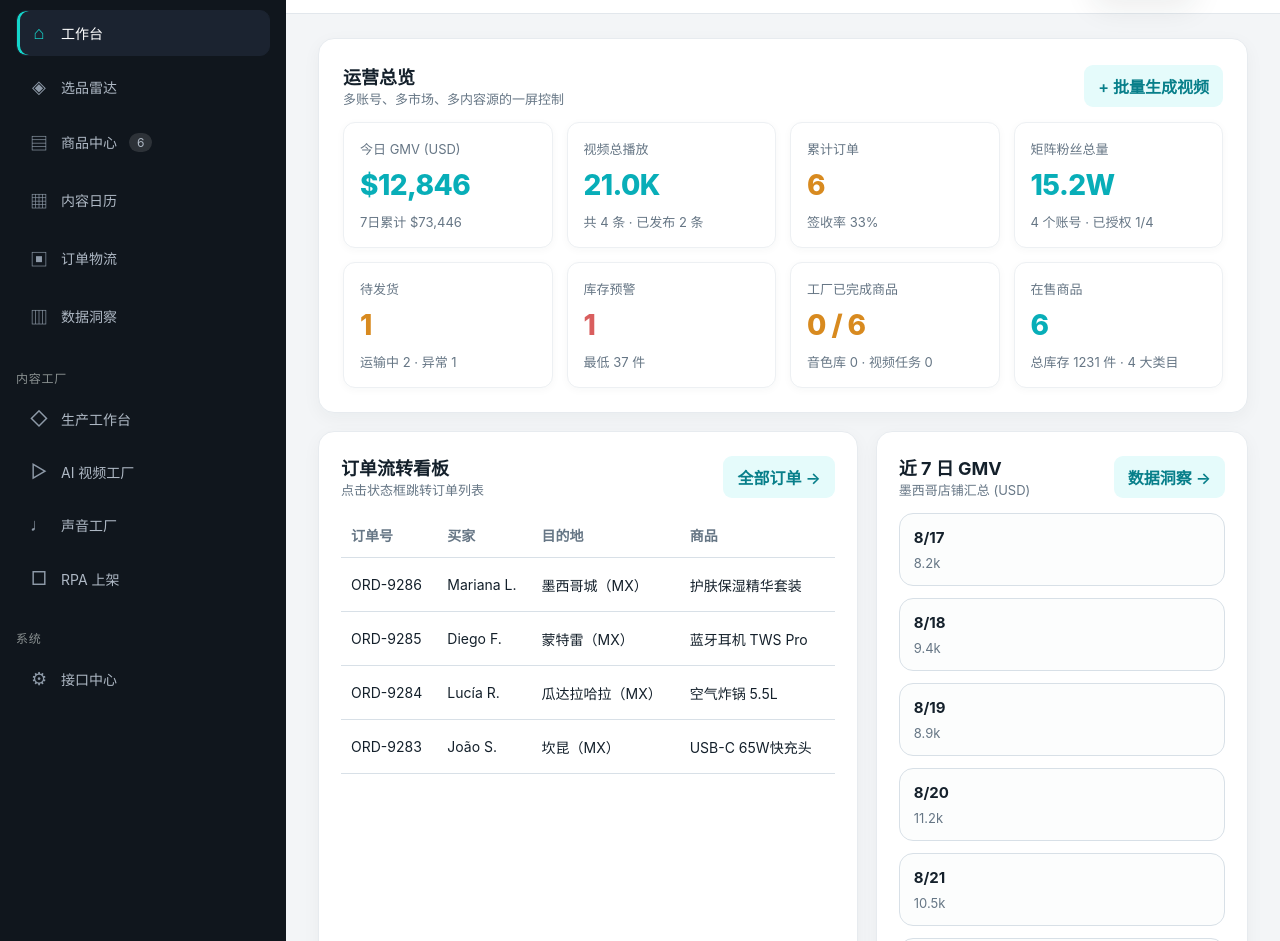
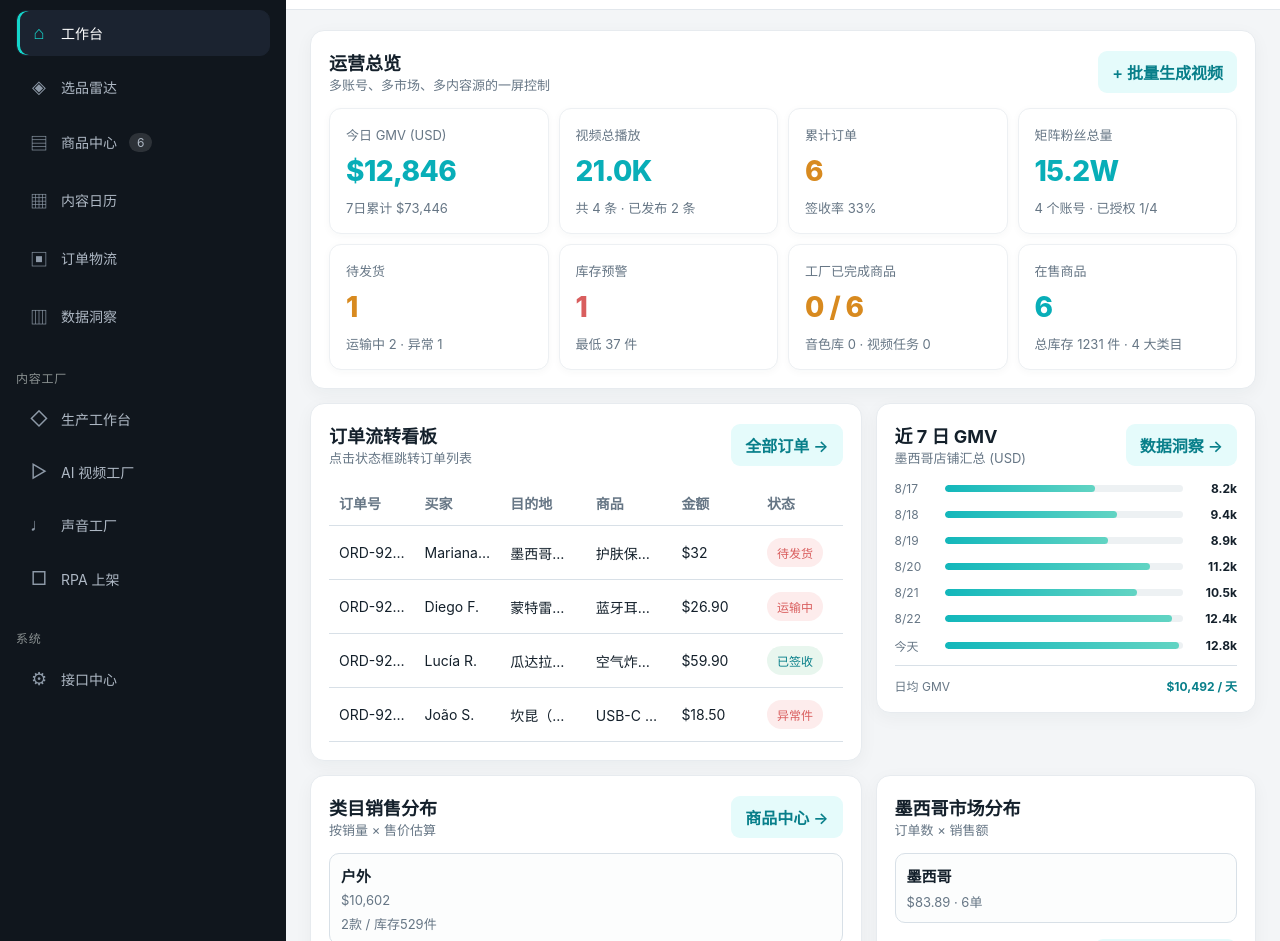
Before and after one commit to sacura243/latam-ecommerce-ai-platform, a plain HTML site: page index.html in a window 1280 px wide. Shown: the part 115-1056 px from the top of the page. Drawn offline with Linux system fonts and the light colour scheme.

Commit message:
fix dashboard density and responsive table layout

```diff
--- a/app.js
+++ b/app.js
@@ -103,7 +103,7 @@ function renderDashboard() {
     <section class="split">
       <div class="panel">
         <div class="panel-head"><div><div class="panel-title">订单流转看板</div><div class="panel-sub">点击状态框跳转订单列表</div></div><button class="inline-btn">全部订单 →</button></div>
-        <div class="table-wrap">
+        <div class="table-wrap compact-table">
           <table>
             <thead><tr><th>订单号</th><th>买家</th><th>目的地</th><th>商品</th><th>金额</th><th>状态</th></tr></thead>
             <tbody>
@@ -114,9 +114,9 @@ function renderDashboard() {
       </div>
       <div class="panel">
               <div class="panel-head"><div><div class="panel-title">近 7 日 GMV</div><div class="panel-sub">墨西哥店铺汇总 (USD)</div></div><button class="inline-btn">数据洞察 →</button></div>
-        <div class="cards">
-          ${d.gmv.map(([day,val]) => `<div class="content-card"><strong>${esc(day)}</strong><div class="meta">${esc(val)}</div></div>`).join('')}
-          <div class="content-card"><strong>日均 GMV</strong><div class="meta">$10,492 / 天</div></div>
+        <div class="gmv-list">
+          ${d.gmv.map(([day,val]) => `<div class="gmv-row"><span>${esc(day)}</span><div class="gmv-track"><i style="width:${Math.min(100, Number.parseFloat(val) / 13 * 100)}%"></i></div><strong>${esc(val)}</strong></div>`).join('')}
+          <div class="gmv-average"><span>日均 GMV</span><strong>$10,492 / 天</strong></div>
         </div>
       </div>
     </section>
--- a/styles.css
+++ b/styles.css
@@ -38,8 +38,8 @@ button { border: 0; cursor: pointer; }
 .accent-title { font-size: 13px; color: rgba(238,246,241,.72); margin-bottom: 12px; }
 .accent-row { display: flex; justify-content: space-between; color: #eef6f1; font-size: 13px; padding: 7px 0; }
 .connect-btn { width: 100%; color: #91a0ae; background: #202a36; border-radius: 8px; padding: 8px; font-size: 12px; text-align: left; }
-.workspace { padding: 0 32px 32px; overflow: hidden; }
-.topbar { display: flex; align-items: center; justify-content: space-between; gap: 16px; margin: 0 -32px 24px; padding: 16px 32px; background: #fff; border-bottom: 1px solid #e2e7ec; }
+.workspace { padding: 0 24px 28px; min-width: 0; overflow: hidden; }
+.topbar { display: flex; align-items: center; justify-content: space-between; gap: 16px; margin: 0 -24px 20px; padding: 14px 24px; background: #fff; border-bottom: 1px solid #e2e7ec; }
 .menu-btn { display: none; width: 44px; height: 44px; border-radius: 12px; background: var(--panel); box-shadow: var(--shadow); }
 .page-kicker { font-size: 12px; color: var(--muted); }
 .page-title { margin: 4px 0 0; font-size: 26px; line-height: 1.1; }
@@ -51,12 +51,12 @@ button { border: 0; cursor: pointer; }
 .dot { display: inline-block; width: 8px; height: 8px; border-radius: 50%; background: #10a681; margin-right: 5px; }
 .dot.warn { background: #eca728; }
 .avatar { width: 40px; height: 40px; border-radius: 50%; display: grid; place-items: center; background: linear-gradient(135deg, #2d3d4a, #617786); color: #fff; font-weight: 700; }
-.content { display: grid; gap: 18px; }
-.band { background: var(--panel); border: 1px solid #e7ebef; border-radius: 16px; box-shadow: 0 5px 18px rgba(34, 45, 56, .045); padding: 24px; }
+.content { display: grid; gap: 14px; min-width: 0; }
+.band { background: var(--panel); border: 1px solid #e7ebef; border-radius: 14px; box-shadow: 0 5px 18px rgba(34, 45, 56, .045); padding: 18px; min-width: 0; }
 .band-head { display: flex; align-items: center; justify-content: space-between; gap: 12px; margin-bottom: 14px; }
 .band-title { font-size: 18px; font-weight: 700; }
 .band-sub { color: var(--muted); font-size: 13px; }
-.grid-kpis { display: grid; grid-template-columns: repeat(4, minmax(0, 1fr)); gap: 14px; }
+.grid-kpis { display: grid; grid-template-columns: repeat(4, minmax(0, 1fr)); gap: 10px; }
 .kpi { background: #fff; border: 1px solid #edf0f3; border-radius: 12px; padding: 16px; min-height: 112px; display: grid; gap: 10px; box-shadow: 0 2px 8px rgba(35, 48, 60, .035); }
 .kpi-label { color: var(--muted); font-size: 13px; display: flex; justify-content: space-between; gap: 10px; }
 .kpi-value { font-size: 28px; font-weight: 800; letter-spacing: -0.02em; }
@@ -64,15 +64,18 @@ button { border: 0; cursor: pointer; }
 .kpi.good .kpi-value { color: var(--accent); }
 .kpi.warn .kpi-value { color: var(--warn); }
 .kpi.bad .kpi-value { color: var(--danger); }
-.split { display: grid; grid-template-columns: 1.45fr 1fr; gap: 18px; }
-.panel { background: var(--panel); border: 1px solid #e7ebef; border-radius: 16px; box-shadow: 0 5px 18px rgba(34, 45, 56, .045); padding: 22px; min-width: 0; }
+.split { display: grid; grid-template-columns: minmax(0, 1.45fr) minmax(280px, 1fr); gap: 14px; align-items: start; }
+.panel { background: var(--panel); border: 1px solid #e7ebef; border-radius: 14px; box-shadow: 0 5px 18px rgba(34, 45, 56, .045); padding: 18px; min-width: 0; height: fit-content; }
 .panel-head { display: flex; justify-content: space-between; align-items: center; gap: 10px; margin-bottom: 14px; }
 .panel-title { font-size: 18px; font-weight: 700; }
 .panel-sub { color: var(--muted); font-size: 13px; }
 .inline-btn { border-radius: 9px; background: #e5fbfb; color: var(--accent-2); padding: 9px 14px; font-weight: 600; }
 .inline-btn:hover { background: #c8f3f3; }
-.table-wrap { overflow: auto; }
+.table-wrap { overflow-x: auto; min-width: 0; }
 table { width: 100%; border-collapse: collapse; min-width: 640px; }
+.compact-table { overflow: hidden; }
+.compact-table table { min-width: 0; table-layout: fixed; }
+.compact-table th, .compact-table td { overflow: hidden; text-overflow: ellipsis; white-space: nowrap; }
 th, td { text-align: left; padding: 12px 10px; border-bottom: 1px solid var(--line); font-size: 14px; }
 th { color: var(--muted); font-weight: 600; }
 .table-row:hover { background: #fafcfb; }
@@ -134,9 +137,16 @@ th { color: var(--muted); font-weight: 600; }
 .empty-state { min-height: 300px; display: grid; place-items: center; align-content: center; gap: 12px; text-align: center; }
 .empty-icon { width: 52px; height: 52px; border-radius: 16px; display: grid; place-items: center; color: var(--accent); background: #e5fbfb; font-size: 28px; }
 .toast { position: fixed; left: 50%; bottom: 28px; transform: translateX(-50%); background: #17212b; color: #fff; padding: 11px 16px; border-radius: 9px; box-shadow: 0 12px 30px rgba(0,0,0,.2); z-index: 50; font-size: 13px; }
-.content-card { border: 1px solid var(--line); border-radius: 14px; padding: 14px; background: #fcfdfd; display: grid; gap: 8px; }
+.content-card { border: 1px solid var(--line); border-radius: 10px; padding: 11px; background: #fcfdfd; display: grid; gap: 6px; }
 .content-card strong { font-size: 15px; }
 .content-card .meta { color: var(--muted); font-size: 13px; }
+.gmv-list { display: grid; gap: 11px; }
+.gmv-row { display: grid; grid-template-columns: 42px 1fr 46px; gap: 8px; align-items: center; color: var(--muted); font-size: 12px; }
+.gmv-row strong { color: var(--text); text-align: right; font-size: 12px; }
+.gmv-track { height: 7px; background: #edf1f3; border-radius: 99px; overflow: hidden; }
+.gmv-track i { display: block; height: 100%; border-radius: inherit; background: linear-gradient(90deg, #12b7bb, #62d4c3); }
+.gmv-average { display: flex; justify-content: space-between; border-top: 1px solid var(--line); padding-top: 11px; color: var(--muted); font-size: 12px; }
+.gmv-average strong { color: var(--accent-2); }
 .calendar { display: grid; grid-template-columns: repeat(7, minmax(0, 1fr)); gap: 10px; }
 .day { background: var(--panel-soft); border: 1px solid var(--line); border-radius: 14px; min-height: 118px; padding: 12px; display: grid; gap: 8px; }
 .day-head { font-size: 13px; color: var(--muted); display: flex; justify-content: space-between; }
@@ -158,7 +168,7 @@ th { color: var(--muted); font-weight: 600; }
 .modal-actions { display: flex; justify-content: flex-end; gap: 10px; }
 .primary { background: var(--accent); color: white; padding: 11px 14px; border-radius: 12px; }
 .secondary { background: #edf2f4; color: var(--text); padding: 11px 14px; border-radius: 12px; }
-@media (max-width: 1180px) {
+@media (max-width: 1250px) {
   .grid-kpis { grid-template-columns: repeat(2, minmax(0, 1fr)); }
   .grid-products { grid-template-columns: repeat(2, minmax(0, 1fr)); }
   .integration-grid { grid-template-columns: 1fr; }
```
Also changed, not shown: findings.md (+2 -0 lines), progress.md (+2 -0 lines).
